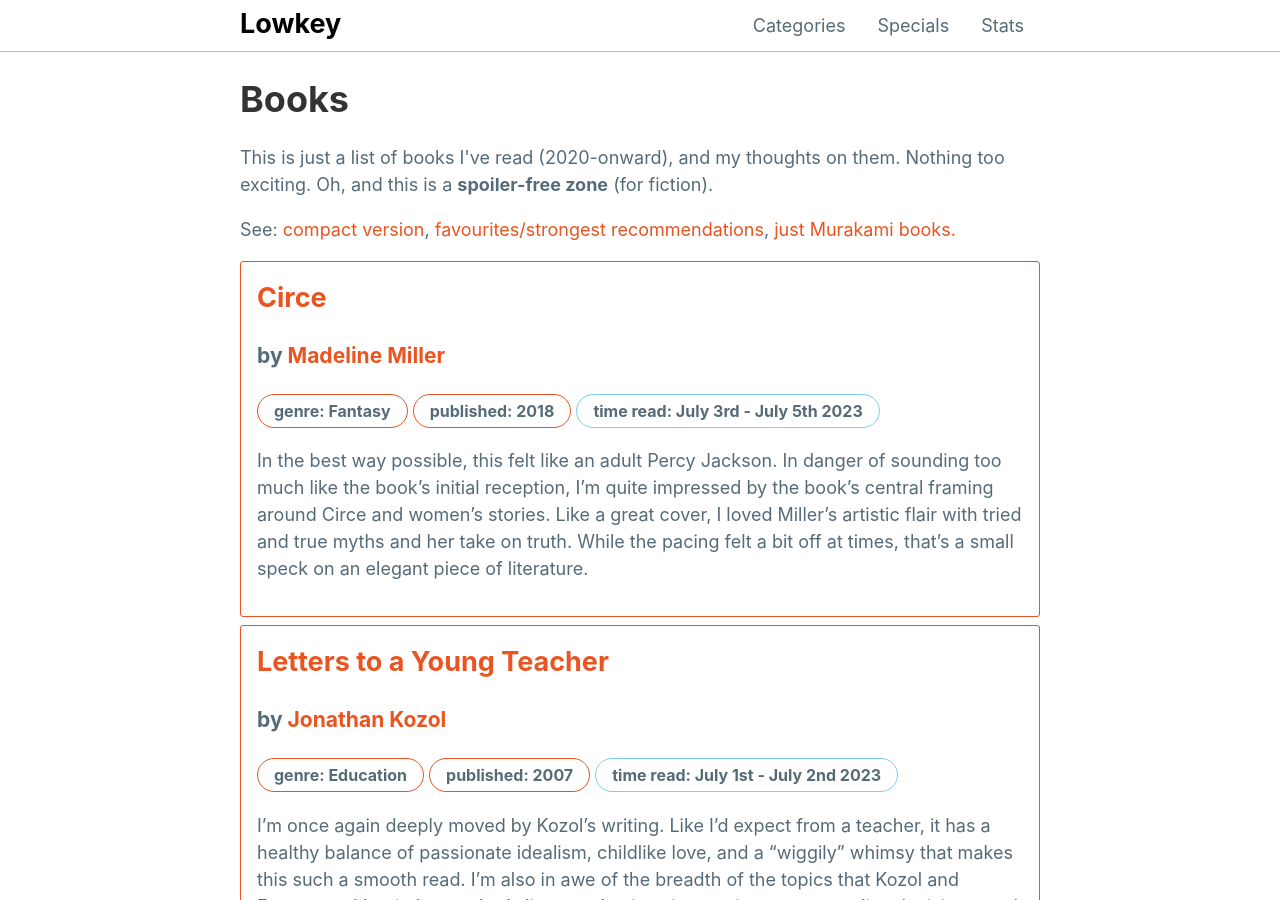
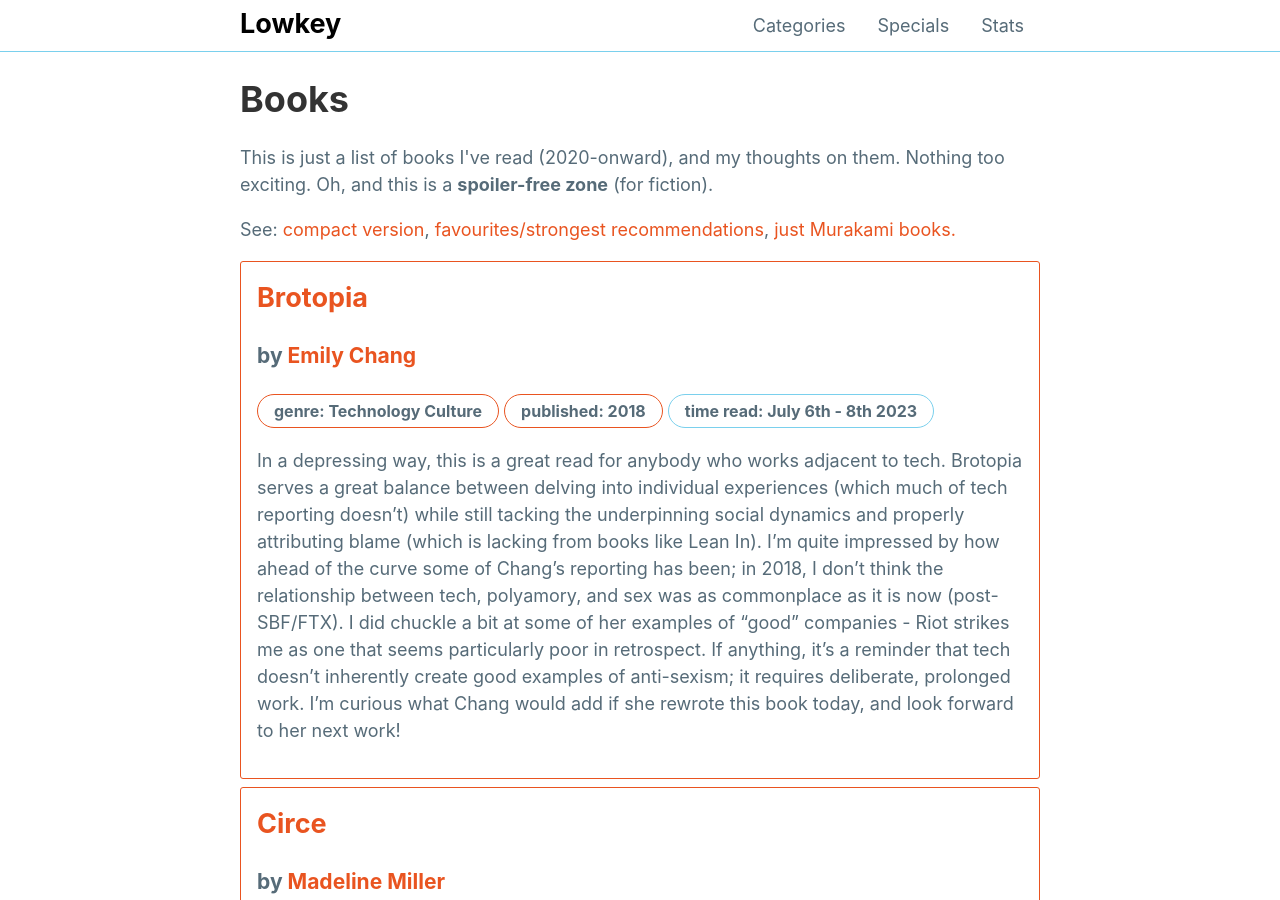
Before and after one commit to mattxwang/lowkey, a Jekyll site: the page built from stats/books.html, in a window 1280 px wide and 900 px high. Built offline with Jekyll 4.4.1, drawn with Linux system fonts in a browser that asks for light colours.

Commit message:
Catching up again!

```diff
--- a/_data/books.yml
+++ b/_data/books.yml
@@ -910,3 +910,12 @@ circe:
   time_read: July 3rd - July 5th 2023
   thoughts: >
     In the best way possible, this felt like an adult Percy Jackson. In danger of sounding too much like the book's initial reception, I'm quite impressed by the book's central framing around Circe and women's stories. Like a great cover, I loved Miller's artistic flair with tried and true myths and her take on truth. While the pacing felt a bit off at times, that's a small speck on an elegant piece of literature.
+brotopia:
+  title: Brotopia
+  author: Emily Chang
+  genre: Technology Culture
+  year_published: 2018
+  time_read: July 6th - 8th 2023
+  strong: true
+  thoughts: >
+    In a depressing way, this is a great read for anybody who works adjacent to tech. Brotopia serves a great balance between delving into individual experiences (which much of tech reporting doesn't) while still tacking the underpinning social dynamics and properly attributing blame (which is lacking from books like Lean In). I'm quite impressed by how ahead of the curve some of Chang's reporting has been; in 2018, I don't think the relationship between tech, polyamory, and sex was as commonplace as it is now (post-SBF/FTX). I did chuckle a bit at some of her examples of "good" companies - Riot strikes me as one that seems particularly poor in retrospect. If anything, it's a reminder that tech doesn't inherently create good examples of anti-sexism; it requires deliberate, prolonged work. I'm curious what Chang would add if she rewrote this book today, and look forward to her next work!
--- a/_data/sotw.yml
+++ b/_data/sotw.yml
@@ -2637,3 +2637,13 @@ week235:
   genre: "rap"
   year: 2023
   blurb: Saint Levant's genre-bending trilingual rap is smooth as butter. [The music video](https://www.youtube.com/watch?v=J7e70aw_x_E) definitely made me chuckle.
+week236:
+  week: "Week 236: June 30 - July 6"
+  title: "Professor X"
+  artists:
+  - "Dave"
+  album: "Top Boy"
+  album_art: "top-boy.jpeg"
+  genre: "rap"
+  year: 2019
+  blurb: Nuts beat, and the "Little man want to jump on FIFA, so I'm close to the sun like Icarus" line has me cackling.
```
Also changed, not shown: img/albums/top-boy.jpeg (added).
